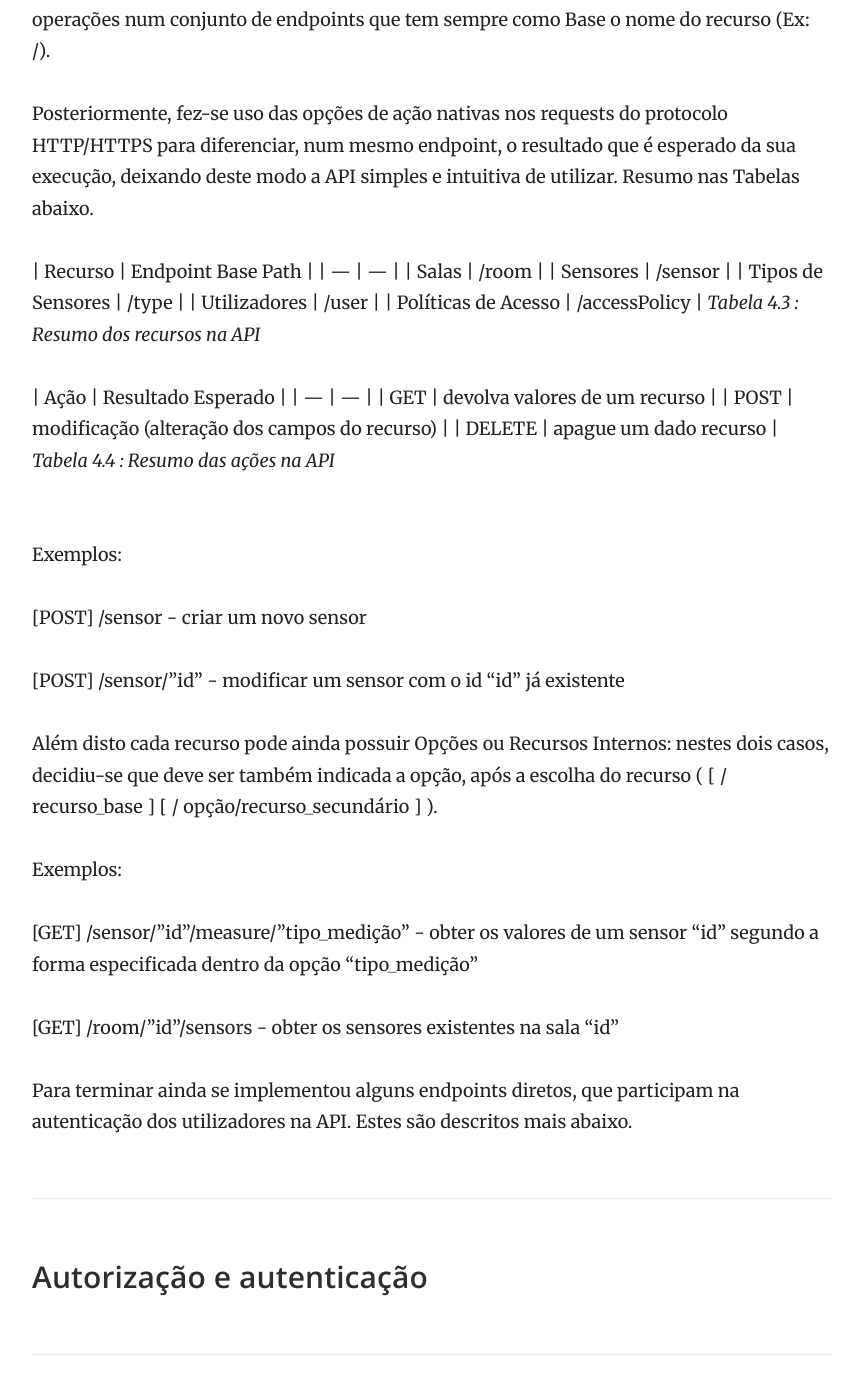
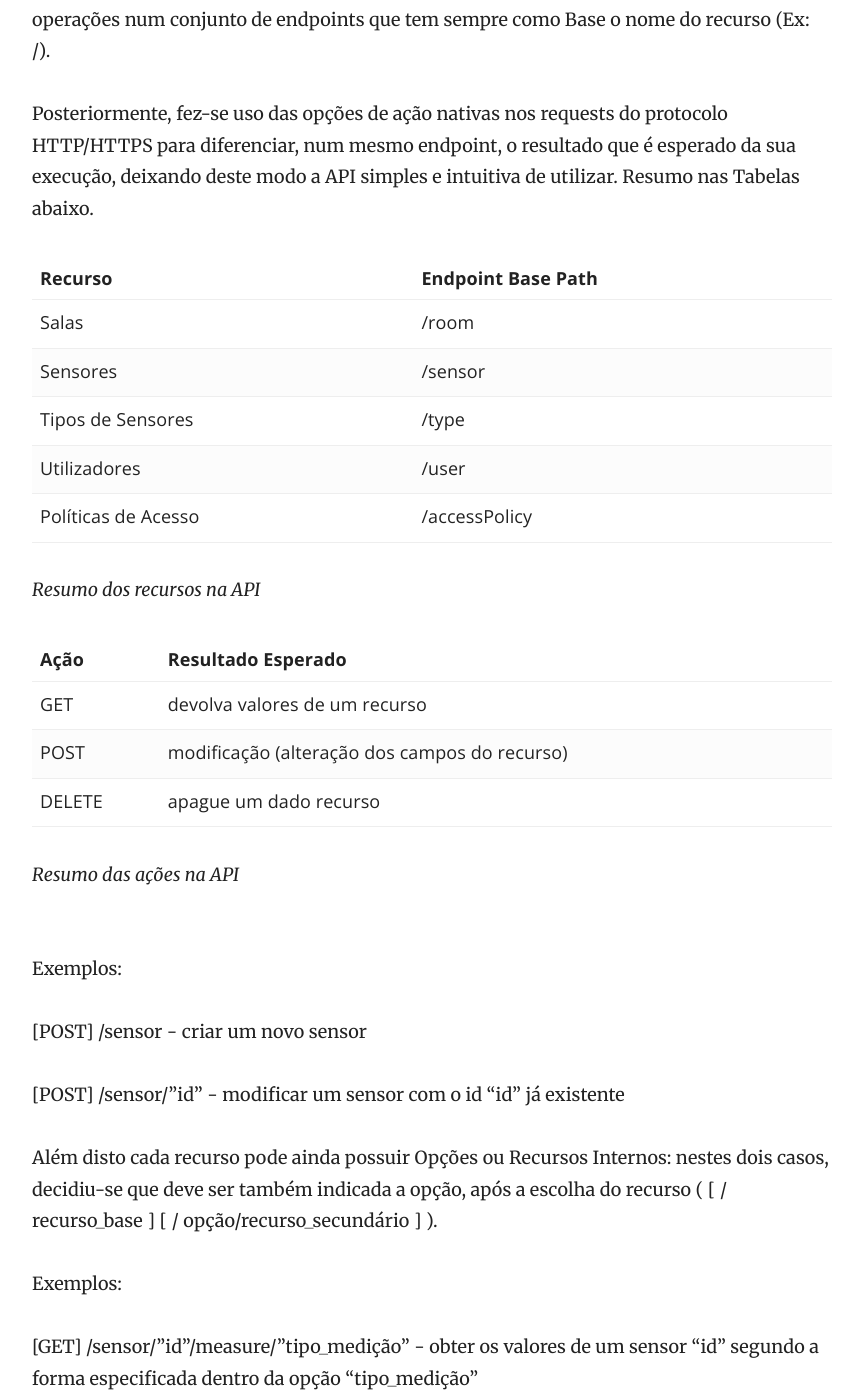
Before and after one commit to DETImotica/detimotica.github.io, a Jekyll site: the page built from _docs/api/api_def.md, in a window 1280 px wide and 1400 px high, scrolled down 1387 px. Shown: the whole window, without its empty margins (358-1221 px from the left). Built offline with Jekyll 4.4.1, drawn with Linux system fonts in a browser that asks for light colours; some of the changed text lies outside the part shown.

Commit message:
minor corrections

```diff
--- a/_docs/api/api_def.md
+++ b/_docs/api/api_def.md
@@ -32,7 +32,8 @@
 | Tipos de Sensores | /type |
 | Utilizadores  | /user |
 | Políticas de Acesso | /accessPolicy |
-<i>Tabela 4.3 : Resumo dos recursos na API</i>
+
+<i>Resumo dos recursos na API</i>
 
 
 | Ação | Resultado Esperado |
@@ -40,7 +41,8 @@
 | GET | devolva valores de um recurso |
 | POST | modificação (alteração dos campos do recurso) |
 | DELETE | apague um dado recurso |
-<i>Tabela 4.4 : Resumo das ações na API</i>
+
+<i>Resumo das ações na API</i>
 
 <br/>
 Exemplos:
@@ -71,7 +73,8 @@
 Nesta seção, é sucintamente descrito o que cada endpoint é esperado que faça. Para efeitos de simplificação, não se indica que ação do protocolo http/https deve ser usada, nem quais são os parâmetros necessários no corpo do pedido, nem quais são as possíveis formas de erros e seus códigos.
 Caso seja necessário e precise de procurar saber mais acerca destes detalhes, é possível recorrer à especificação em Swagger (Documentação da API).
 
-####Rooms
+#### Rooms
+
 - /rooms - Devolve todas as salas a que os utilizadores da API têm acesso
 
 - /room - Serve para um administrador poder criar uma nova sala na API com os detalhes especificados
@@ -83,7 +86,7 @@
 <i>Ações Possíveis:</i> Ver/Adicionar/Remover Sensores da Sala <br/>
 (/full) - Opção opcional que apenas serve para que o endpoint devolva toda a informação de cada sensor
 
-####Sensors
+#### Sensors
 
 - /sensors - Devolve todos os sensores a que os utilizadores da API têm acesso
 
@@ -96,7 +99,7 @@
 - /sensor/< ID >/measure/< Opção > - Serve para que os utilizadores possam aceder às medições de um sensor com o identificador interno “ID” segundo uma determinada “Opção”;<br/>
 <i>Ações Possíveis:</i> Obter a última medição, Obter todas as medições num dado intervalo, Obter a média das medições num intervalo
 
-####Types
+#### Types
 
 - /types - Devolve todos os tipos de sensores a que os utilizadores da API têm acesso
 
@@ -105,7 +108,7 @@
 - /type/< ID > - Serve para que os utilizadores possam gerir/aceder aos detalhes de um determinado tipo de sensores com o identificador interno “ID;<br/>
 <i>Ações Possíveis:</i> Ver/Alterar os detalhes do Tipo de Sensor, Apagar o Tipo de Sensor
 
-####Users
+#### Users
 
 - /users (/full)* - Devolve todos os Utilizadores da API, apenas aos Administradores <br/>
 (/full) - Opção opcional que apenas serve para que o endpoint devolva toda a informação de cada Utilizador
@@ -113,7 +116,7 @@
 - /user/< ID > - Serve para que os utilizadores possam gerir/aceder aos detalhes de um determinado Utilizador da API com o identificador interno “ID; <br/>
 <i>Ações Possíveis:</i> Ver detalhes do Utilizador, Atribuir/Retirar o papel de Administrador, Remover Utilizador
 
-####Access Policies
+#### Access Policies
 
 - /accessPolicies - Devolve todos as políticas de acesso aos recursos definidas na API, apenas aos Administradores
 
```
